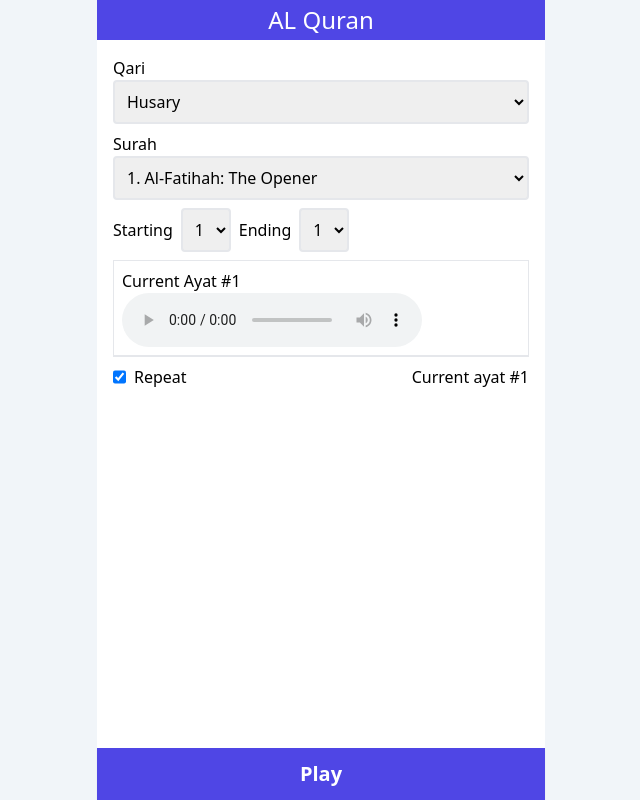
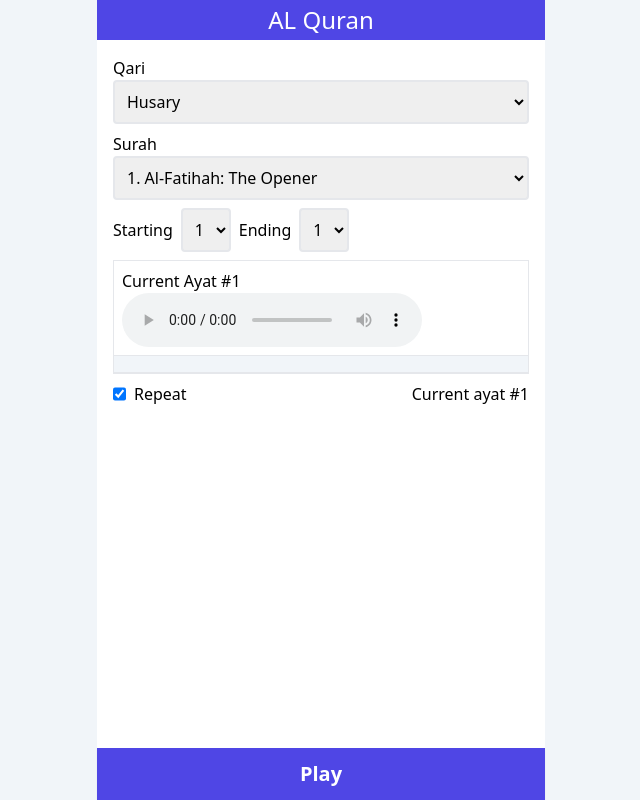
Before and after one commit to nhnasim333/AL-Quran-web, a React (Vite) app: page / in a window 1280 px wide. Shown: the whole page, without its empty margins (319-959 px from the left). Built offline with nearby package versions, Linux system fonts and the light colour scheme.

Commit message:
Remove 'last:hidden' class from AyatList component for consistent styling

```diff
--- a/src/components/controls/AyatList.tsx
+++ b/src/components/controls/AyatList.tsx
@@ -45,7 +45,7 @@ export const AyatList: React.FC<AyatListProps> = ({
         return (
           <div
             key={trackUrl}
-            className="block p-2 border-y border-t-0 w-full even:bg-slate-100 last:hidden"
+            className="block p-2 border-y border-t-0 w-full even:bg-slate-100"
           >
             <div className="flex">
               {isActiveTrack && (
```
